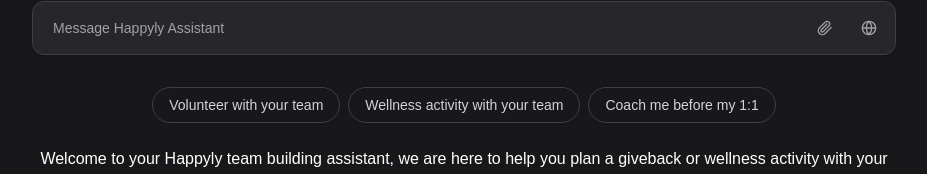
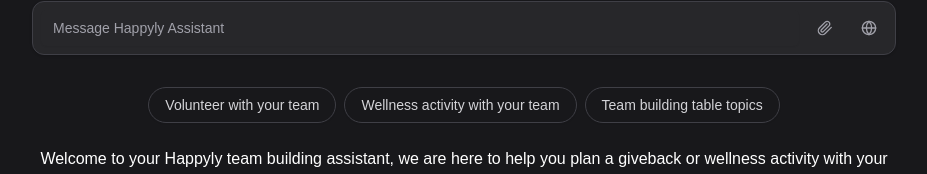
Before and after one commit to sevans415/ai-assistant, a Next.js app: page / in a window 1280 px wide. Shown: the part 196-370 px from the top of the page, without its empty margins (176-1103 px from the left). Built offline with nearby package versions, Linux system fonts and the light colour scheme.

Commit message:
coach -> team building topics

```diff
--- a/components/chat/pill-action-buttons.tsx
+++ b/components/chat/pill-action-buttons.tsx
@@ -27,7 +27,7 @@
         className="rounded-full bg-transparent text-zinc-300 border-zinc-700 hover:bg-zinc-800 hover:text-white"
         onClick={() => onClick("coach")}
       >
-        Coach me before my 1:1
+        Team building table topics
       </Button>
     </div>
   );
```
